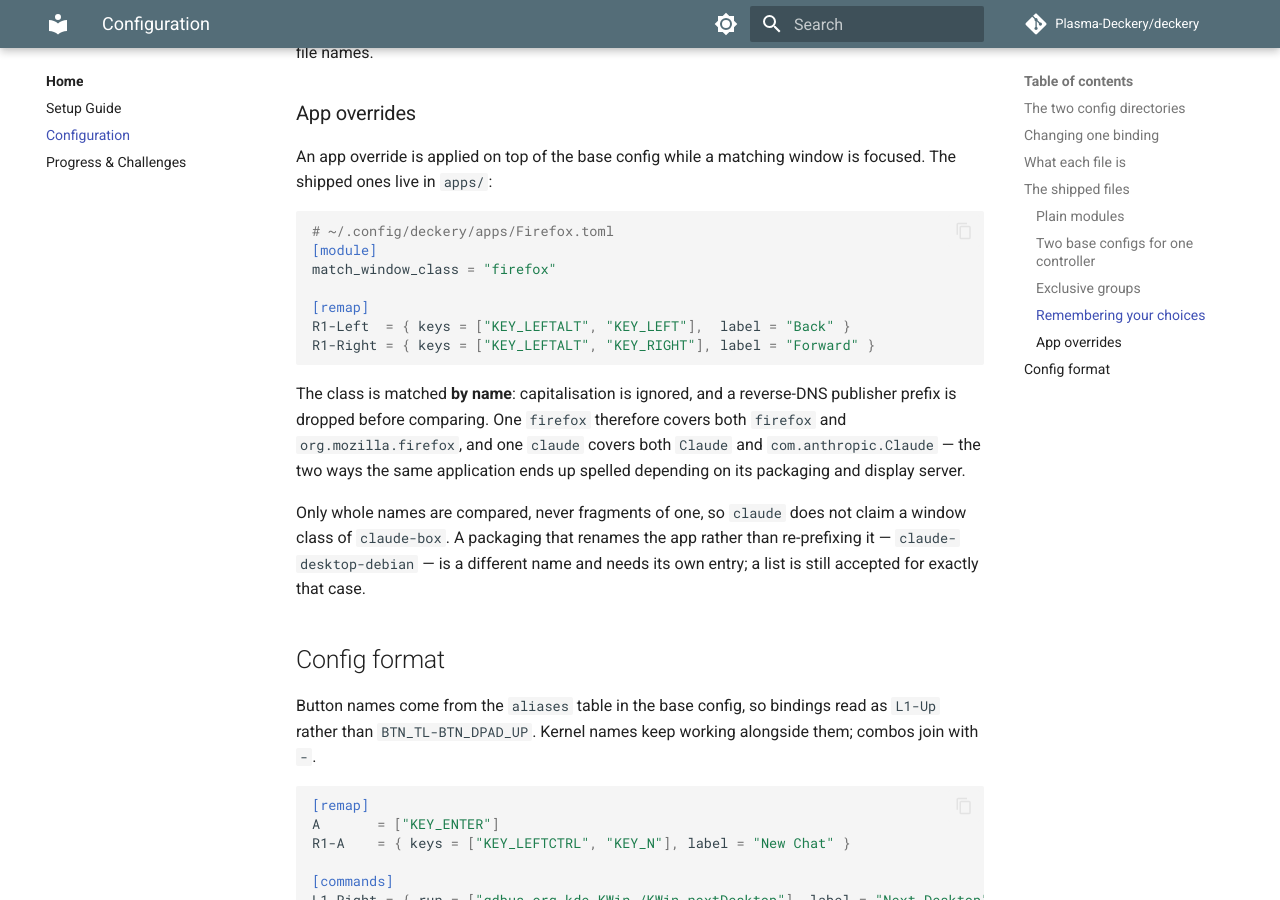
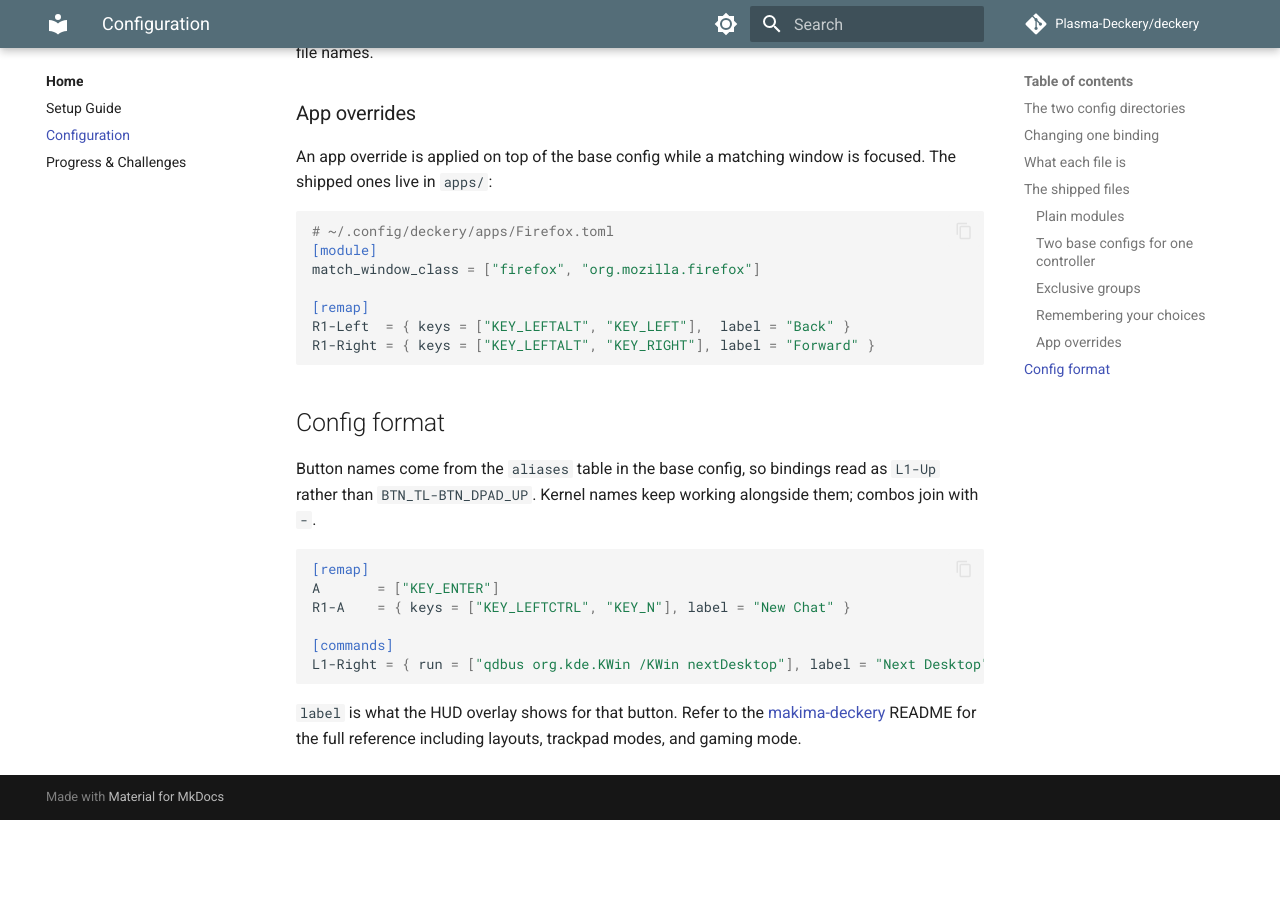
Before and after one commit to Plasma-Deckery/deckery, an MkDocs documentation site: the page built from docs/configuration.md, in a window 1280 px wide and 900 px high, scrolled down 5716 px. Built offline with MkDocs 1.6.1 and Material for MkDocs 9.7.7, drawn with Linux system fonts in a browser that asks for light colours; comment, search, counter and statistics services are not loaded; after the commit the page ends 6536 px from its top, so only the background shows below that.

Commit message:
Revert the name-based window-class matching in the configs
Reverts 805e03e. The exact comparison is what is wanted, so the second
spelling in each list carries meaning again and the lists come back.

````diff
--- a/docs/configuration.md
+++ b/docs/configuration.md
@@ -179,16 +179,12 @@ An app override is applied on top of the base config while a matching window is
 ```toml
 # ~/.config/deckery/apps/Firefox.toml
 [module]
-match_window_class = "firefox"
+match_window_class = ["firefox", "org.mozilla.firefox"]
 
 [remap]
 R1-Left  = { keys = ["KEY_LEFTALT", "KEY_LEFT"],  label = "Back" }
 R1-Right = { keys = ["KEY_LEFTALT", "KEY_RIGHT"], label = "Forward" }
 ```
-
-The class is matched **by name**: capitalisation is ignored, and a reverse-DNS publisher prefix is dropped before comparing. One `firefox` therefore covers both `firefox` and `org.mozilla.firefox`, and one `claude` covers both `Claude` and `com.anthropic.Claude` — the two ways the same application ends up spelled depending on its packaging and display server.
-
-Only whole names are compared, never fragments of one, so `claude` does not claim a window class of `claude-box`. A packaging that renames the app rather than re-prefixing it — `claude-desktop-debian` — is a different name and needs its own entry; a list is still accepted for exactly that case.
 
 ## Config format
 
````
Also changed, not shown: docs/projects/makima-deckery/app-config.md (+2 -2 lines), 4 other files.
